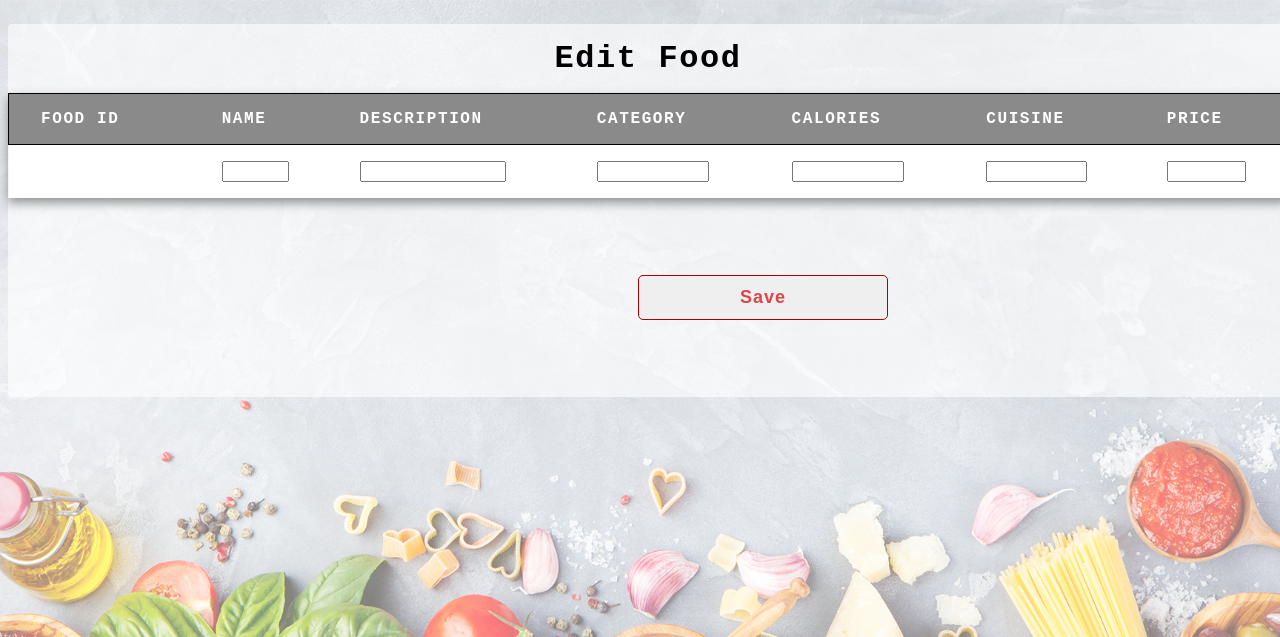
After one commit to Rasheednour/CS340-Restaurant-App, a Flask app: template templates/pages/edit-food.html in a window 1280 px wide. The commit adds this page. Shown: the top 637 px of the page. Run offline with Flask 2, Linux system fonts and the light colour scheme; the template is opened without the code that fills it, so the values that code supplies are empty; some libraries are stand-ins or nearby versions.

Commit message:
implemented UPDATE operations in the Foods, Orders, and order items tables

```diff
--- a/app.py
+++ b/app.py
@@ -1,6 +1,6 @@
 #!/usr/bin/env python3
-from audioop import add
-from flask import Flask, render_template, request, flash
+import os
+from flask import Flask, render_template, request, redirect, url_for
 from flask_mysqldb import MySQL
 
 
@@ -46,8 +46,26 @@ def restaurant_database():
         # obtain the form data received from the request
         data = request.form
 
+        if 'edit-food' in data:
+            cur.execute('''SELECT * from Foods WHERE foodID = (%s)''', (data["foodID"], ))
+            result = cur.fetchall()
+            food_data = result[0]
+            return render_template("./pages/edit-food.html", food_data=food_data)
+
+        elif 'edit-order' in data:
+            cur.execute('''SELECT * from Orders WHERE orderID = (%s)''', (data["orderID"], ))
+            result = cur.fetchall()
+            order_data = result[0]
+            return render_template("./pages/edit-order.html", order_data=order_data)
+
+        elif 'edit-item' in data:
+            cur.execute('''SELECT * from OrderItems WHERE orderID = (%s) AND foodID = (%s) AND quantity = (%s)''', (data["orderID"], data["foodID"], data["quantity"]))
+            result = cur.fetchall()
+            item_data = result[0]
+            return render_template("./pages/edit-item.html", item_data=item_data)
+
         # for DELETE requests, detect which table requested a delete.
-        if 'delete-food' in data:
+        elif 'delete-food' in data:
             values = (data["foodID"],)
             sql = ('''DELETE FROM OrderItems WHERE foodID = (%s)''')
             cur.execute(sql, values)
@@ -269,6 +287,74 @@ def restaurant_database():
                             food_search=food_search, order_addr_info = order_addr_info)
 
 
+@app.route("/edit-food", methods=['POST'])
+def edit_food():
+    # start a mysql connection
+        cur = mysql.connection.cursor()
+
+        # obtain the form data received from the request
+        data = request.form
+
+        food_id = data["foodID"]
+        food_name = data["foodName"]
+        food_description = data["foodDescription"]
+        food_category = data["foodCategory"]
+        cuisine = data["cuisine"]
+        calories = data["calories"]
+        price = data["price"]
+
+        sql = (''' UPDATE Foods SET foodName = (%s), foodDescription = (%s),
+                    foodCategory = (%s), calories = (%s), cuisine = (%s),
+                    price = (%s) WHERE foodID = (%s) ''')
+
+        values = (food_name, food_description, food_category, calories, cuisine, price, food_id)
+        cur.execute(sql, values)
+        mysql.connection.commit()
+
+        return redirect(url_for(('restaurant_database')))
+
+@app.route("/edit-order", methods=['POST'])
+def edit_order():
+    # start a mysql connection
+        cur = mysql.connection.cursor()
+
+        # obtain the form data received from the request
+        data = request.form
+
+        order_id = data["orderID"]
+        order_progress = data["orderProgress"]
+        order_date = data["orderDate"]
+
+        sql = (''' UPDATE Orders SET orderProgress = (%s), orderDate = (%s) WHERE orderID = (%s) ''')
+
+        values = (order_progress, order_date, order_id)
+        cur.execute(sql, values)
+        mysql.connection.commit()
+
+        return redirect(url_for(('restaurant_database')))
+
+@app.route("/edit-item", methods=['POST'])
+def edit_item():
+    # start a mysql connection
+        cur = mysql.connection.cursor()
+
+        # obtain the form data received from the request
+        data = request.form
+
+        order_id = data["orderID"]
+        quantity = data["quantity"]
+        food_id = data["foodID"]
+
+        sql = (''' UPDATE OrderItems SET quantity = (%s) WHERE orderID = (%s) AND foodID = (%s)''')
+
+        values = (quantity, order_id, food_id)
+        cur.execute(sql, values)
+        mysql.connection.commit()
+
+        return redirect(url_for(('restaurant_database')))
+
+
+
 
 if __name__ == "__main__":
 
--- a/static/css/database.css
+++ b/static/css/database.css
@@ -294,6 +294,26 @@ td{
     cursor: pointer;
 }
 
+.save-button {
+
+    width: 20%;
+    margin-left: 50%;
+    padding-top: 10%;
+    padding-bottom: 10%;
+    outline: none;
+    border: 1px solid rgb(170, 1, 1);
+    font-size: 12px;
+    font-weight: 900;
+    border-radius: 5px;
+    letter-spacing: 1px;
+    color:rgb(218, 71, 71)
+}
+.save-button:hover{
+    background: rgb(170, 1, 1);
+    color: white;
+    cursor: pointer;
+}
+
 .id-input{
     border: none;
     background-color: transparent;
@@ -319,3 +339,7 @@ caption{
 .edit, .delete{
     border: 1px solid grey;
 }
+
+.input-field{
+    width: 80%;
+}
--- /dev/null
+++ b/templates/pages/edit-food.html
@@ -0,0 +1,50 @@
+<!DOCTYPE html>
+<html>
+<head>
+    <title>Edit Food</title>
+
+    <link rel="stylesheet" href="../static/css/database.css">
+
+</head>
+<body>
+
+    <div class="table-container">
+        <form method="POST" action="edit-food">
+            <div class="order-details">
+                <div class="search-table-container">
+                    <table>
+                        <caption>Edit Food</caption>
+                        <thead>
+                            <tr class="head-row">
+                                <th>Food ID</th>
+                                <th>Name</th>
+                                <th>Description</th>
+                                <th>Category</th>
+                                <th>Calories</th>
+                                <th>Cuisine</th>
+                                <th>Price</th>
+                            </tr>
+                        </thead>
+
+                        <tbody>
+                            <tr class="body-row">
+                                <td><input class="id-input" name="foodID" value="{{ food_data.foodID }}" readonly></td>
+                                <td><input class="input-field" name="foodName" value="{{ food_data.foodName }}"></td>
+                                <td><input class="input-field" name="foodDescription" value="{{ food_data.foodDescription }}"></td>
+                                <td><input class="input-field" name="foodCategory" value="{{ food_data.foodCategory }}"></td>
+                                <td><input class="input-field" name="calories" value="{{ food_data.calories }}"></td>
+                                <td><input class="input-field" name="cuisine" value="{{ food_data.cuisine }}"></td>
+                                <td><input class="input-field" name="price" value="{{ food_data.price }}"></td>
+                            </tr>
+                            <tr>
+                        </tbody>
+                    </table>
+                </div>
+            </div>
+            <div class="button">
+                <input name="edit-food" type="submit" value="Save">
+            </div>
+        </form>
+
+</div>
+ </body>
```
Also changed, not shown: templates/pages/edit-item.html (added, +42 -0 lines), templates/pages/edit-order.html (added, +42 -0 lines), templates/restaurant-database.html (+11 -3 lines).
